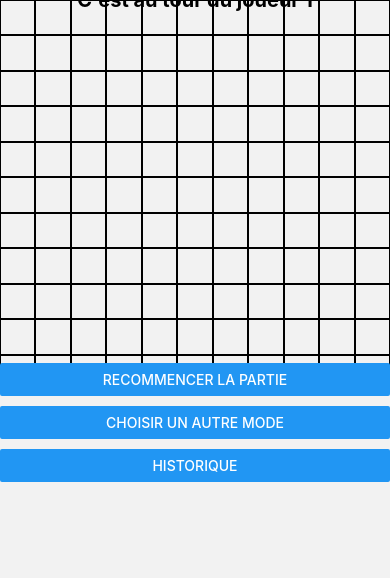
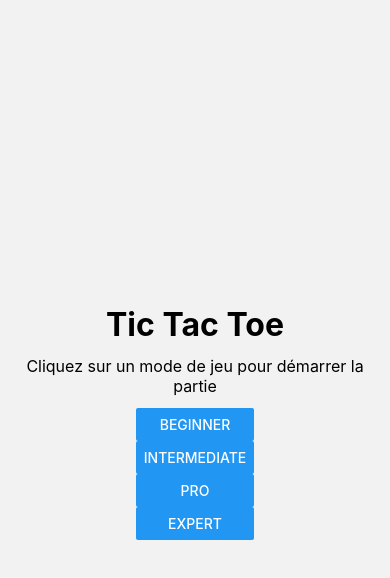
Before and after one commit to vikjovanov/meilleurtaux-tictactoe, a React Native app: screen /Party in a window 390 px wide. Shown: the top 578 px of the page. Built offline with nearby package versions, Linux system fonts and the light colour scheme.

Commit message:
refacto(party): usePartyConfig -> useGameMode

```diff
--- /dev/null
+++ b/src/hooks/useGameMode.tsx
@@ -0,0 +1,10 @@
+import { atom, useAtom } from 'jotai';
+import { TGameMode } from '../types';
+
+const gameModeAtom = atom<TGameMode | null>(null);
+
+const useGameMode = () => {
+	return useAtom(gameModeAtom);
+};
+
+export default useGameMode;
--- a/src/hooks/usePartyConfig.tsx
+++ /dev/null
@@ -1,18 +0,0 @@
-import { atom, useAtom } from 'jotai';
-import { TGameMode } from '../types';
-
-export type TPartyConfig = {
-	mode: TGameMode;
-};
-
-const tempDefaultConfig: TPartyConfig = {
-	mode: 'expert',
-};
-
-const partyConfigAtom = atom<TPartyConfig | null>(tempDefaultConfig);
-
-const usePartyConfig = () => {
-	return useAtom(partyConfigAtom);
-};
-
-export default usePartyConfig;
--- a/src/navigation/navigation.tsx
+++ b/src/navigation/navigation.tsx
@@ -2,7 +2,7 @@ import { createStackNavigator } from '@react-navigation/stack';
 import HomeScreen from '../screens/HomeScreen/HomeScreen';
 import PartyScreen from '../screens/PartyScreen/PartyScreen';
 import HistoryScreen from '../screens/HistoryScreen/HistoryScreen';
-import useParty from '../hooks/usePartyConfig';
+import useParty from '../hooks/useGameMode';
 
 export type PartyStackParamsList = {
 	Party: undefined;
--- a/src/screens/HomeScreen/HomeScreen.tsx
+++ b/src/screens/HomeScreen/HomeScreen.tsx
@@ -3,10 +3,10 @@ import { SafeAreaView } from 'react-native-safe-area-context';
 import { GAMES_CONFIG } from '../../constants';
 import styles from './HomeScreen.styles';
 import capitalize from '../../utils/capitalize';
-import usePartyConfig from '../../hooks/usePartyConfig';
+import useGameMode from '../../hooks/useGameMode';
 
 const HomeScreen = () => {
-	const [, setPartyConfig] = usePartyConfig();
+	const [, setGameMode] = useGameMode();
 
 	return (
 		<SafeAreaView style={styles.container}>
@@ -19,7 +19,7 @@ const HomeScreen = () => {
 					<Button
 						key={game.mode}
 						title={capitalize(game.mode)}
-						onPress={() => setPartyConfig({ mode: game.mode })}
+						onPress={() => setGameMode(game.mode)}
 					/>
 				))}
 			</View>
--- a/src/screens/PartyScreen/PartyScreen.tsx
+++ b/src/screens/PartyScreen/PartyScreen.tsx
@@ -1,10 +1,10 @@
-import { Button, Pressable, Text, View } from 'react-native';
+import { Button, Text, View } from 'react-native';
 import { SafeAreaView } from 'react-native-safe-area-context';
 import Tile from './components/Tile';
 import { useState } from 'react';
-import { TGame, TPlayerEnum, TTileValueEnum } from '../../types';
+import { TPlayerEnum } from '../../types';
 import generateGameGrid from '../../utils/generateGameGrid';
-import usePartyConfig from '../../hooks/usePartyConfig';
+import useGameMode from '../../hooks/useGameMode';
 import styles from './PartyScreen.styles';
 import useHistory from '../../hooks/useHistory';
 import { NavigationProp, useNavigation } from '@react-navigation/native';
@@ -13,7 +13,7 @@ import { PartyStackParamsList } from '../../navigation/navigation';
 const PartyScreen = () => {
 	const navigation = useNavigation<NavigationProp<PartyStackParamsList>>();
 
-	const [partyConfig, setPartyConfig] = usePartyConfig();
+	const [partyMode, setPartyMode] = useGameMode();
 	const {
 		addToHistory,
 		resetHistory,
@@ -40,14 +40,22 @@ const PartyScreen = () => {
 
 	const handleQuit = () => {
 		handleReset();
-		setPartyConfig(null);
+		setPartyMode(null);
 	};
 
 	const handleOpenHistory = () => {
 		navigation.navigate('History');
 	};
 
-	const board = generateGameGrid(partyConfig?.mode);
+	if (!partyMode) {
+		return (
+			<SafeAreaView style={styles.container}>
+				<Text>Une erreur s'est produite avec la sélection du mode</Text>
+			</SafeAreaView>
+		);
+	}
+
+	const board = generateGameGrid(partyMode);
 
 	return (
 		<SafeAreaView style={styles.container}>
```
